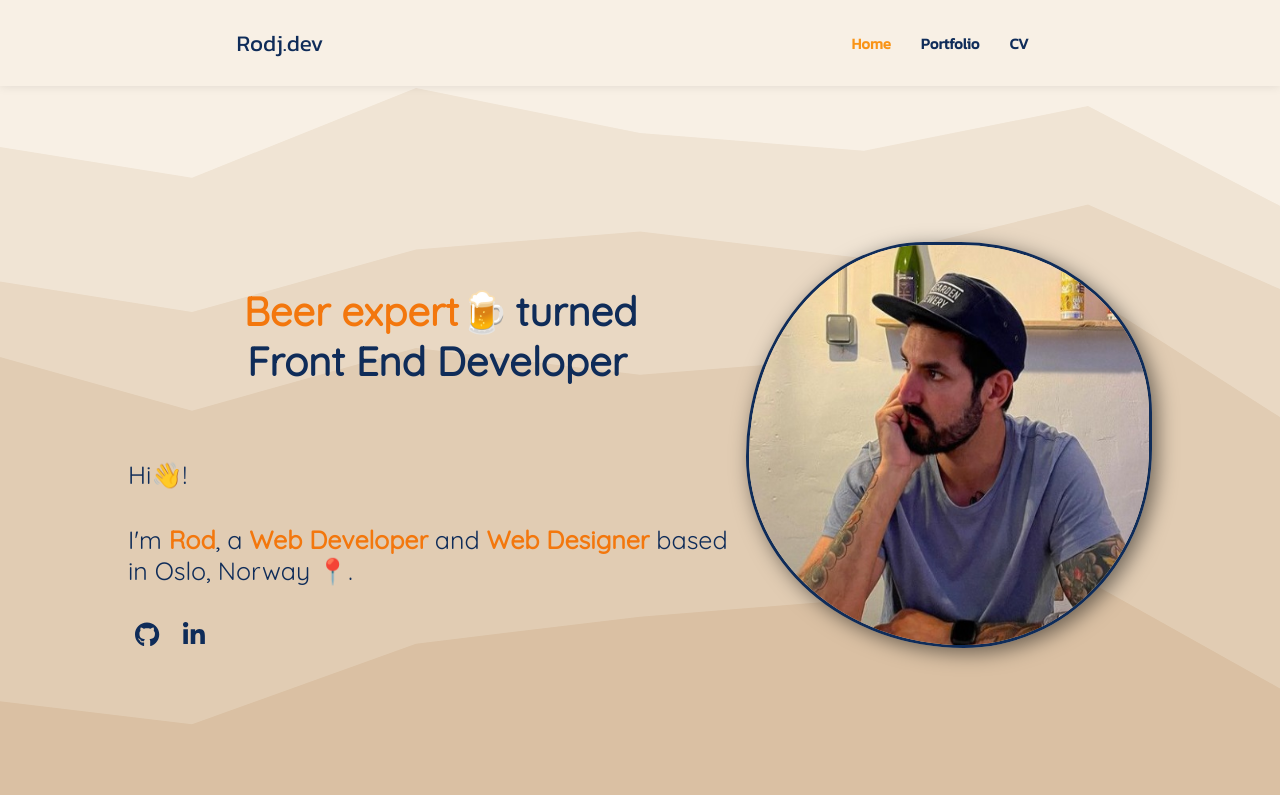
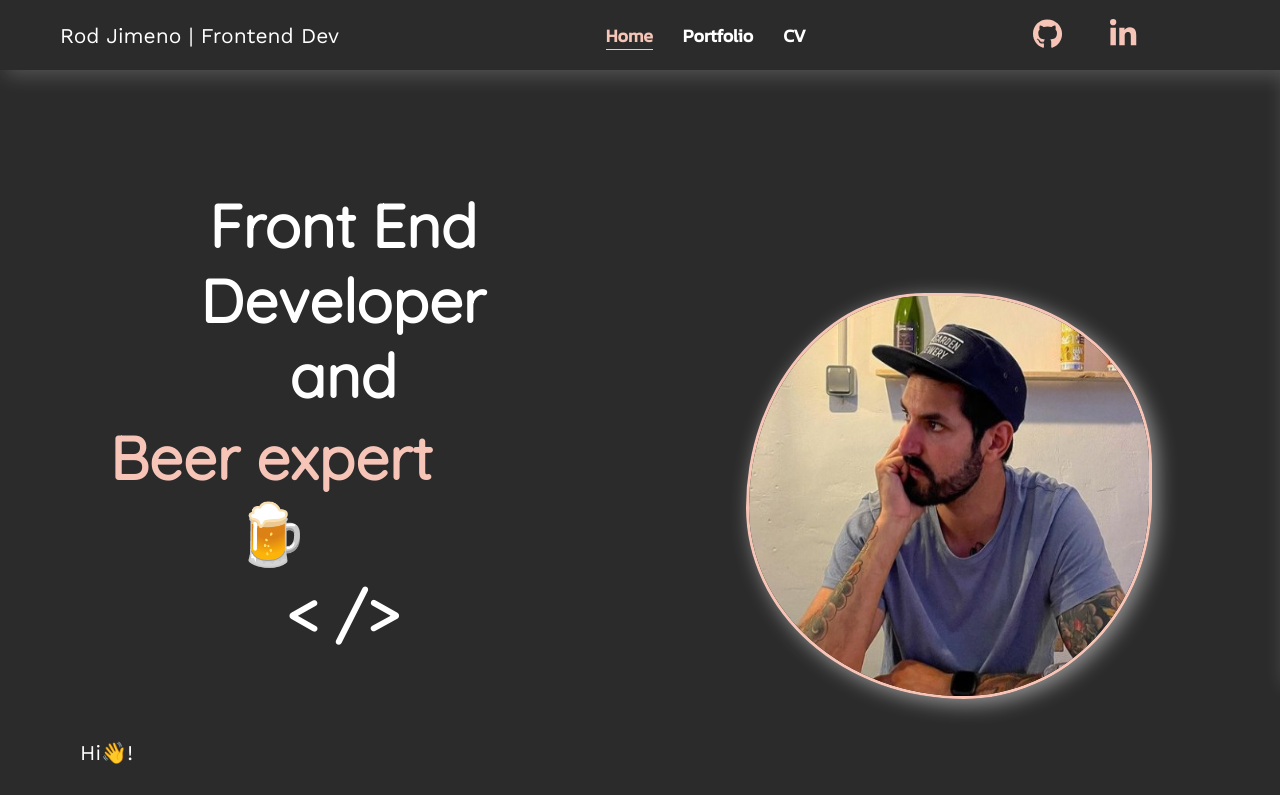
Before and after one commit to Rodjxc/portfolio, a React (Vite) app: page /home in a window 1280 px wide. Shown: the top 795 px of the page. Built offline with nearby package versions, Linux system fonts and the light colour scheme.

Commit message:
V2, Olivia layout colours and advanced features

```diff
--- a/package.json
+++ b/package.json
@@ -33,6 +33,6 @@
     "eslint-plugin-react-hooks": "^4.6.0",
     "eslint-plugin-react-refresh": "^0.4.3",
     "typescript": "^5.0.2",
-    "vite": "^4.4.11"
+    "vite": "^4.5.1"
   }
 }
--- a/src/App.css
+++ b/src/App.css
@@ -1,3 +1,6 @@
+@import url('https://fonts.googleapis.com/css2?family=Work+Sans:wght@200;300;400;500;600;700&display=swap');
+
+
 @font-face {
   font-family: "Kanit";
   src: url("/fonts/Kanit/Kanit-Regular.ttf") format("truetype");
@@ -8,10 +11,11 @@
   src: url("/fonts/Quicksand/Quicksand-Regular.ttf") format("truetype");
 }
 
+
+
 body {
-  font-family: "Kanit";
-  background-color: #f8f0e5;
-  color: #0f2c59;
+  font-family: "Work Sans";
+  font-weight: 600;
   margin: 0;
   padding: 0;
 }
@@ -23,4 +27,5 @@ body {
 :root {
   --orange: #f3770d;
   --blue: #0f2c59;
+  --olivia: #F6C5B7;
 }
--- a/src/Components/Home/Home.css
+++ b/src/Components/Home/Home.css
@@ -1,9 +1,10 @@
 body {
-  color: #0f2c59;
+  color: #ffffff;
+  margin: 0;
 }
 
 .home strong {
-  color: var(--orange);
+  font-weight: bold;
 }
 
 .home h2,
@@ -16,34 +17,31 @@ p {
 #container-hero {
   display: flex;
   align-items: center;
-  justify-content: space-around;
-  padding: 8rem;
-  background-image: url("/img/fondo1.svg");
-  background-size: cover;
-  background-position: center;
-  background-repeat: no-repeat;
-  min-height: 80vh;
+  justify-content: center;
+  padding: 8rem 8rem 5rem 5rem;
+  background-color: #2b2b2b;
 }
 
 #container-hero .hero-text {
-  font-family: "Quicksand";
+  font-family: "Work Sans";
   display: flex;
   flex-direction: column;
-  font-size: 25px;
+  font-size: 21px;
+  padding-right: 140px;
 }
 
 .hero-text h1 {
-  font-size: 2.5rem;
+  font-size: 60px;
 }
 
 .link-small {
   text-decoration: none;
-  color: var(--orange);
+  color: var(--olivia);
 }
 
 .link-small:hover {
   text-decoration: none;
-  color: #772410;
+  color: #f5d6ce;
   font-weight: 800;
   transition: all 400ms;
 }
@@ -53,18 +51,13 @@ p {
   animation: morph 8s ease-in-out infinite;
   background-image: url(/img/snd.jpg);
   background-position: 50%;
-  border: 3px solid #0f2c59;
+  border: 3px solid #f6c5b7;
   border-radius: 60% 40% 30% 70%/60% 30% 70% 40%;
   height: 25rem;
   position: relative;
   transition: all 1s ease-in-out;
   width: 25rem;
-  box-shadow: 5px 5px 20px rgba(0, 0, 0, 0.5);
-}
-
-.icons a {
-  color: var(--blue);
-  margin-right: 10px;
+  box-shadow: 5px 5px 20px rgba(255, 255, 255, 0.5);
 }
 
 .home .heading,
@@ -80,6 +73,10 @@ p {
   padding: 7px;
   border-radius: 5px;
   text-decoration: none;
+}
+
+.show-image {
+  display: inline-block;
 }
 
 /*             SECOND SECTION            */
@@ -196,7 +193,6 @@ p {
   animation: wave 0.5s ease infinite alternate;
   position: relative;
   font-size: xx-large;
-
 }
 
 p {
--- a/src/Components/Home/Home.tsx
+++ b/src/Components/Home/Home.tsx
@@ -1,7 +1,6 @@
 import "./Home.css";
 import { Staff } from "./Staff/Staff";
-import { FontAwesomeIcon } from "@fortawesome/react-fontawesome";
-import { faGithub, faLinkedinIn } from "@fortawesome/free-brands-svg-icons";
+
 import { useEffect } from "react";
 
 export const Home = () => {
@@ -39,15 +38,16 @@ export const Home = () => {
       <section id="container-hero">
         <div className="hero-text hidden">
           <h1>
+            Front End Developer < br/>
+            and
             <a
-              className="link-small"
+              className="link-small show-image"
               href="https://www.beerandcideracademy.org/meet-the-sommeliers/2018/10/10/rodrigo-jimeno"
               target="blank"
             >
               Beer expert🍺
-            </a>
-            turned <br />
-            Front End Developer
+            </a> < br/>
+            &lt; /&gt;
           </h1>
           <div>
             <h4>Hi👋!</h4>
@@ -56,16 +56,7 @@ export const Home = () => {
               in Oslo, Norway 📍.
             </h4>
           </div>
-          <div>
-            <span className="icons">
-              <a href="https://www.linkedin.com/in/rod-jimeno/" target="blank">
-                <FontAwesomeIcon icon={faGithub} />
-              </a>
-              <a href="https://github.com/Rodjxc" target="blank">
-                <FontAwesomeIcon icon={faLinkedinIn} />
-              </a>
-            </span>
-          </div>
+
         </div>
         <div className="hero-img-section hidden">
           <img
--- a/src/Components/layout/HeaderNav/HeaderNav.css
+++ b/src/Components/layout/HeaderNav/HeaderNav.css
@@ -1,24 +1,25 @@
 nav {
   display: flex;
   align-items: center;
-  justify-content: space-around;
-  background-color: #f8f0e5;
-  box-shadow: 0 0 10px rgba(0, 0, 0, 0.1);
-  font-size: 1rem;
-  height: auto;
+  justify-content: space-between;
+  background-color: #2b2b2b;
+  box-shadow: 5px 5px 20px rgba(255, 255, 255, 0.2);
+  height: 70px;
   position: fixed;
   top: 0;
   width: 100%;
   z-index: 200;
-  font-size: larger;
+  font-size: large;
 }
 
 .header .logo h3 {
-  display: flex;
+  font-family: "Work Sans";
+  color: white;
+  margin-left: 60px;
 }
 
 .header nav ul {
-  height: 3rem;
+  height: 4rem;
   display: flex;
   align-items: center;
   list-style: none;
@@ -26,21 +27,134 @@ nav {
 
 .header li {
   font-weight: bold;
-  font-size: 15px;
+  font-size: 18px;
   margin-left: 15px;
   margin-right: 15px;
 }
 
 .header li a {
-  color: #0f2c59;
+  color: #ffffff;
   text-decoration: none;
 }
 
 .header a:hover {
-  color: #f99417;
+  color: #f6c5b7;
   transition: all 300ms;
 }
 
 .header .active {
-  color: #f99417;
+  color: #f6c5b7;
+  border-bottom: 1px solid #f6c5b7;
 }
+
+.icons a {
+  font-size: 30px;
+  color: var(--olivia);
+  margin-right: 3rem;
+}
+
+a:nth-child(2) {
+  margin-right: 9rem;
+}
+
+.icons a:hover {
+  color: #f5d6ce;
+  transition: all 200ms ease-in-out;
+}
+
+.hamburger-menu {
+  display: none;
+  width: 40px;
+  margin-right: 5%;
+  cursor: pointer;
+  background: none;
+}
+
+.hamburger-menu .bar,
+.hamburger-menu:after,
+.hamburger-menu:before {
+  content: "";
+  display: block;
+  width: 100%;
+  height: 2px;
+  background-color: white;
+  margin: 6px 0px;
+  transition: 0.4s;
+}
+
+.hamburger-menu.is-active:before {
+  transform: rotate(-45deg) translate(-5px, 5px);
+}
+
+.hamburger-menu.is-active .bar {
+  opacity: 0;
+}
+
+.hamburger-menu.is-active:after {
+  transform: rotate(45deg) translate(-6px, -7px);
+}
+
+.mobile-nav {
+  position: fixed;
+  display: flex;
+  flex-direction: column;
+  top: 0;
+  left: 100%;
+  width: 100%;
+  min-height: 70%;
+  z-index: 98;
+  background-color: rgb(42, 42, 44);
+  padding-top: 120px;
+  transition: 0.4s;
+}
+
+.mobile-nav.is-active {
+  left: 0;
+}
+
+.mobile-nav ul {
+  display: flex;
+  flex-direction: column;
+  align-items: center;
+  list-style: none;
+  margin-top: 2rem;
+  padding: 0;
+}
+
+.mobile-nav a {
+  display: block;
+  color: white;
+  width: 100%;
+  max-width: 200px;
+  margin-bottom: 1rem;
+  text-align: center;
+  padding: 12px 16px;
+}
+
+.links-navbar.hidden,
+.icons-navbar.hidden {
+  display: none;
+}
+
+.container-mobile {
+  display: flex;
+  flex-direction: column;
+  gap: 120px;
+}
+
+@media (max-width: 768px) {
+  .mobile-nav {
+    display: flex;
+    flex-direction: column;
+    margin-top: 30px;
+  }
+
+  .hamburger-menu {
+    display: block;
+  }
+
+  .links-navbar,
+  .icons-navbar {
+    display: none;
+  }
+}
--- a/src/Components/layout/HeaderNav/HeaderNav.tsx
+++ b/src/Components/layout/HeaderNav/HeaderNav.tsx
@@ -1,23 +1,65 @@
-import { NavLink } from "react-router-dom";
-
-import "./HeaderNav.css";
+import { NavLink } from 'react-router-dom';
+import { FontAwesomeIcon } from '@fortawesome/react-fontawesome';
+import { faGithub, faLinkedinIn } from '@fortawesome/free-brands-svg-icons';
+import './HeaderNav.css';
+import { useEffect, useState } from 'react';
 
 export const HeaderNav = () => {
-  // Small function that will take us to the top of the screen when we browse through different pages. We call with an onClick
+  const [windowWidth, setWindowWidth] = useState(window.innerWidth);
+
   const handleNavLinkClick = () => {
-    window.scrollTo({ top: 0, behavior: "smooth" });
+    window.scrollTo({ top: 0, behavior: 'smooth' });
   };
+
+  const handleMobileNavToggle = () => {
+    const mobileNav = document.querySelector('.mobile-nav');
+
+    if (mobileNav) {
+      mobileNav.classList.toggle('is-active');
+    }
+  };
+
+  const handleResize = () => {
+    setWindowWidth(window.innerWidth);
+
+    // Close mobile menu if window is resized beyond a certain breakpoint
+    const mobileNav = document.querySelector('.mobile-nav');
+    if (window.innerWidth > 768 && mobileNav && mobileNav.classList.contains('is-active')) {
+      mobileNav.classList.remove('is-active');
+    }
+  };
+
+  useEffect(() => {
+    const menuBtn = document.querySelector('.hamburger-menu');
+    menuBtn?.addEventListener('click', () => {
+      menuBtn.classList.toggle('is-active');
+      handleMobileNavToggle();
+    });
+
+    window.addEventListener('resize', handleResize);
+
+    return () => {
+      window.removeEventListener('resize', handleResize);
+    };
+  }, []);
+
   return (
     <header className="header">
       <nav>
         <div className="logo">
-          <h3>Rodj.dev</h3>
+          <h3>Rod Jimeno | Frontend Dev</h3>
         </div>
+
+        <button className="hamburger-menu">
+          <div className="bar"></div>
+        </button>
+
+        <div className={`links-navbar ${windowWidth <= 768 ? 'hidden' : ''}`}>
           <ul>
             <li>
               <NavLink
                 to="/home"
-              className={({ isActive }) => (isActive ? "active" : "")}
+                className={({ isActive }) => (isActive ? 'active' : '')}
                 onClick={handleNavLinkClick}
               >
                 Home
@@ -26,33 +68,73 @@ export const HeaderNav = () => {
             <li>
               <NavLink
                 to="/portfolio"
-              className={({ isActive }) => (isActive ? "active" : "")}
+                className={({ isActive }) => (isActive ? 'active' : '')}
                 onClick={handleNavLinkClick}
               >
                 Portfolio
               </NavLink>
             </li>
-          {/*<li>
-             <NavLink to="/servicios" className={({isActive}) => isActive ? "active" : ""}>Services</NavLink>
-            </li>*/}
             <li>
               <NavLink
                 to="/cv"
-              className={({ isActive }) => (isActive ? "active" : "")}
+                className={({ isActive }) => (isActive ? 'active' : '')}
                 onClick={handleNavLinkClick}
               >
                 CV
               </NavLink>
             </li>
-          {/* <li>
+          </ul>
+        </div>
+        <div className={`icons icons-navbar ${windowWidth <= 768 ? 'hidden' : ''}`}>
+          <a href="https://www.linkedin.com/in/rod-jimeno/" target="blank">
+            <FontAwesomeIcon icon={faGithub} />
+          </a>
+          <a href="https://github.com/Rodjxc" target="blank">
+            <FontAwesomeIcon icon={faLinkedinIn} />
+          </a>
+        </div>
+      </nav>
+
+      <nav className="mobile-nav">
+        <div className="container-mobile">
+          <ul>
+            <li>
               <NavLink
-              to="/contact"
-              className={({ isActive }) => (isActive ? "active" : "")}
+                to="/home"
+                className={({ isActive }) => (isActive ? 'active' : '')}
+                onClick={handleNavLinkClick}
               >
-              Contact
+                Home
               </NavLink>
-          </li> */}
+            </li>
+            <li>
+              <NavLink
+                to="/portfolio"
+                className={({ isActive }) => (isActive ? 'active' : '')}
+                onClick={handleNavLinkClick}
+              >
+                Portfolio
+              </NavLink>
+            </li>
+            <li>
+              <NavLink
+                to="/cv"
+                className={({ isActive }) => (isActive ? 'active' : '')}
+                onClick={handleNavLinkClick}
+              >
+                CV
+              </NavLink>
+            </li>
           </ul>
+          <div className="icons">
+            <a href="https://www.linkedin.com/in/rod-jimeno/" target="blank">
+              <FontAwesomeIcon icon={faGithub} />
+            </a>
+            <a href="https://github.com/Rodjxc" target="blank">
+              <FontAwesomeIcon icon={faLinkedinIn} />
+            </a>
+          </div>
+        </div>
       </nav>
     </header>
   );
```
Also changed, not shown: 1 other file (tests, documents, lock files or other folders). Lines whose indentation alone changed are shown as unchanged.
